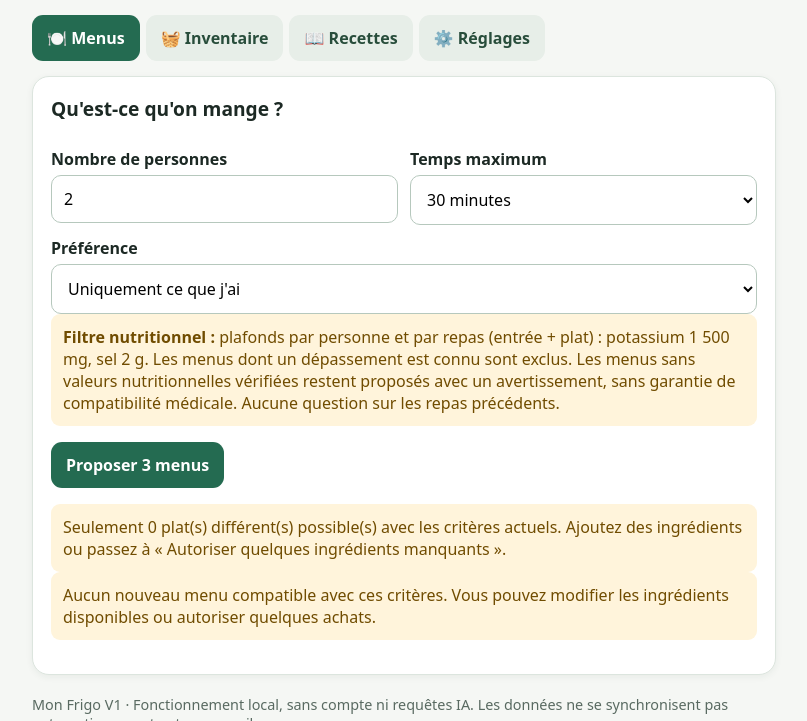
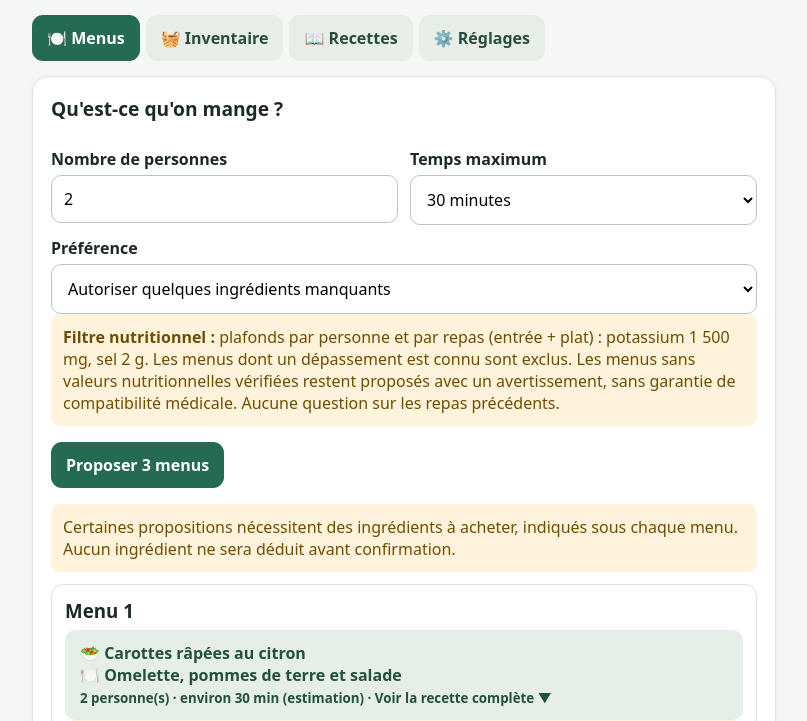
Before and after one commit to Helene-S/mon_frigo_Parents, a plain HTML site: page index.html in a window 1280 px wide. Both pictures are taken after a click on the button "Proposer 3 menus". Shown: the part 79-800 px from the top of the page, without its empty margins (236-1043 px from the left). Drawn offline with Linux system fonts and the light colour scheme.

Commit message:
Recette algo
Prise en compte des aliments avec une quantités non définie

```diff
--- a/index.html
+++ b/index.html
@@ -195,9 +195,25 @@ function renderStock(){
  section('Produits frais, surgelés et autres aliments',Object.entries(state.stock).filter(([,v])=>v>0).sort(([a],[b])=>a.localeCompare(b,'fr')),'stock');
  section('Conserves et emballages',Object.entries(state.packages||{}).filter(([,v])=>v>0).sort(([a],[b])=>a.localeCompare(b,'fr')),'packages');
  section('Quantités à compléter',Object.entries(state.unknown||{}).sort(([a],[b])=>a.localeCompare(b,'fr')),'unknown');
- const note=document.createElement('p');note.className='muted small';note.textContent='Les emballages et les quantités inconnues ne sont pas convertis automatiquement en grammes pour les menus. Les valeurs connues en pièces sont des estimations de poids.';el.append(note);
+ const note=document.createElement('p');note.className='muted small';note.textContent='Les aliments présents avec une quantité inconnue sont utilisables dans les suggestions : leur quantité est à vérifier avant de cuisiner. Les emballages ne sont pas convertis automatiquement en grammes. Les valeurs connues en pièces sont des estimations de poids.';el.append(note);
 }
-function deficit(recipe,people){let missing=[];for(let [key,per] of Object.entries(recipe.ing)){let needed=per*people*(['oeufs','steaks hachés'].includes(key)?catalog[key].grams:1),have=state.stock[key]||0;if(have+0.01<needed)missing.push({key,need:needed-have})}return missing}function ingredientText(key,per,people){let c=catalog[key],q=per*people;return ['oeufs','steaks hachés'].includes(key)?`${q} ${key}`:`${q} g de ${key}`}
+// Une quantité inconnue signifie « présent, quantité à vérifier », pas « absent ».
+const PACKAGE_TO_CATALOG={'haricots verts (bocaux)':'haricots verts','petits pois (boîtes)':'petits pois'};
+function availability(key,needed){
+ const known=Number(state.stock[key])||0;
+ if(known>=needed-0.01)return {status:'known',available:known};
+ const unknownEntries=Object.entries(state.unknown||{}).filter(([name])=>name===key||UNKNOWN_TO_CATALOG[name]===key);
+ if(unknownEntries.length)return {status:'uncertain',available:known};
+ const packages=Object.entries(state.packages||{}).some(([name,count])=>PACKAGE_TO_CATALOG[name]===key&&Number(count)>0);
+ if(packages)return {status:'uncertain',available:known};
+ return {status:'missing',available:known};
+}
+function deficit(recipe,people){let missing=[],uncertain=[];for(let [key,per] of Object.entries(recipe.ing)){
+ let needed=per*people*(['oeufs','steaks hachés'].includes(key)?catalog[key].grams:1),a=availability(key,needed);
+ if(a.status==='missing')missing.push({key,need:needed-a.available});
+ if(a.status==='uncertain')uncertain.push({key,need:needed-a.available});
+}return {missing,uncertain}}
+function ingredientText(key,per,people){let c=catalog[key],q=per*people;return ['oeufs','steaks hachés'].includes(key)?`${q} ${key}`:`${q} g de ${key}`}
 // Valeurs nutritionnelles validées par recette et par portion, à compléter avec des sources vérifiées.
 // Absence de valeur = inconnue, jamais assimilée à zéro.
 const verifiedNutrition={};
@@ -221,10 +237,10 @@ function cookingGuidance(r){
 }
 function menuDetails(m,people){return [m.e,m.p].map(r=>`<h4>${escapeHtml(r.type==='entrée'?'Entrée — ':'Plat — ')}${escapeHtml(r.name)}</h4><p><strong>Ingrédients pour ${people} personne(s) :</strong></p><ul>${Object.entries(r.ing).map(([k,v])=>`<li>${escapeHtml(ingredientText(k,v,people))}</li>`).join('')}</ul><p><strong>Étapes :</strong></p><ol>${r.steps.map(s=>`<li>${escapeHtml(s)}</li>`).join('')}</ol>${cookingGuidance(r)}`).join('')+'<div class="warn small">⚠️ Valeurs nutritionnelles non vérifiées si elles ne sont pas affichées comme calculées. Les temps et températures de cuisson sont indicatifs.</div>';}
 function renderOffers(people){const root=document.getElementById('suggestions');root.replaceChildren();document.getElementById('refreshMenus').classList.toggle('hidden',menuPool.length===0);if(!offered.length){root.innerHTML='<div class="warn">Aucun nouveau menu compatible avec ces critères. Vous pouvez modifier les ingrédients disponibles ou autoriser quelques achats.</div>';return;}
- offered.forEach((m,i)=>{const div=document.createElement('div');div.className='recipe';const notice=m.nutrition.status==='unknown'?'<div class="warn small">⚠️ Potassium et sel non vérifiés : compatibilité médicale inconnue.</div>':`<div class="ok small">Potassium : ${Math.round(m.nutrition.potassiumMg)} mg ; sel : ${m.nutrition.saltG.toFixed(2)} g par personne.</div>`;const miss=m.missing.length?`<div class="warn small">Manque : ${m.missing.map(x=>escapeHtml(x.key+' ('+toDisplay(x.key,x.need)+')')).join(', ')}</div>`:'<div class="ok small">Tous les ingrédients sont disponibles.</div>';
- div.innerHTML=`<h3>Menu ${i+1}</h3><button type="button" class="secondary detail" style="width:100%;text-align:left;white-space:normal">🥗 ${escapeHtml(m.e.name)}<br>🍽️ ${escapeHtml(m.p.name)}<br><small>${people} personne(s) · environ ${m.time} min (estimation) · Voir la recette complète ▼</small></button>${miss}${notice}<div class="details hidden"></div>`;
+ offered.forEach((m,i)=>{const div=document.createElement('div');div.className='recipe';const notice=m.nutrition.status==='unknown'?'<div class="warn small">⚠️ Potassium et sel non vérifiés : compatibilité médicale inconnue.</div>':`<div class="ok small">Potassium : ${Math.round(m.nutrition.potassiumMg)} mg ; sel : ${m.nutrition.saltG.toFixed(2)} g par personne.</div>`;const uncertainNote=m.uncertain&&m.uncertain.length?`<div class="warn small">Quantité à vérifier avant de cuisiner : ${m.uncertain.map(x=>escapeHtml(x.key)).join(', ')}.</div>`:'';const miss=m.missing.length?`<div class="warn small">Manque : ${m.missing.map(x=>escapeHtml(x.key+' ('+toDisplay(x.key,x.need)+')')).join(', ')}</div>`:'<div class="ok small">Tous les ingrédients sont disponibles.</div>';
+ div.innerHTML=`<h3>Menu ${i+1}</h3><button type="button" class="secondary detail" style="width:100%;text-align:left;white-space:normal">🥗 ${escapeHtml(m.e.name)}<br>🍽️ ${escapeHtml(m.p.name)}<br><small>${people} personne(s) · environ ${m.time} min (estimation) · Voir la recette complète ▼</small></button>${miss}${uncertainNote}${notice}<div class="details hidden"></div>`;
  div.querySelector('.detail').onclick=()=>{const d=div.querySelector('.details');const wasHidden=d.classList.contains('hidden');d.classList.toggle('hidden');if(wasHidden)d.innerHTML=menuDetails(m,people)};
- const btn=document.createElement('button');btn.className='secondary';btn.textContent='Repas préparé : déduire les ingrédients';btn.disabled=!!m.missing.length;btn.onclick=()=>{if(!confirm(`Confirmer la préparation pour ${people} personne(s) et déduire les ingrédients du stock ?`))return;const combined={};for(const r of [m.e,m.p])for(const [k,v] of Object.entries(r.ing))combined[k]=(combined[k]||0)+v*people*(['oeufs','steaks hachés'].includes(k)?catalog[k].grams:1);for(const [k,g] of Object.entries(combined))state.stock[k]=Math.max(0,(state.stock[k]||0)-g);save();suggest();alert('Ingrédients déduits.')};div.append(btn);root.append(div)});
+ const btn=document.createElement('button');btn.className='secondary';btn.textContent='Repas préparé : déduire les ingrédients';btn.disabled=!!m.missing.length;btn.onclick=()=>{if(!confirm(`Confirmer la préparation pour ${people} personne(s) et déduire les ingrédients du stock ?`))return;const combined={};for(const r of [m.e,m.p])for(const [k,v] of Object.entries(r.ing))combined[k]=(combined[k]||0)+v*people*(['oeufs','steaks hachés'].includes(k)?catalog[k].grams:1);for(const [k,g] of Object.entries(combined))if((state.stock[k]||0)>0)state.stock[k]=Math.max(0,(state.stock[k]||0)-g);save();suggest();alert('Quantités connues déduites. Les ingrédients de quantité inconnue restent à vérifier et à mettre à jour manuellement.')};div.append(btn);root.append(div)});
 }
 function proteinFamily(r){const k=Object.keys(r.ing);if(k.includes('oeufs'))return 'oeufs';if(k.includes('poulet'))return 'poulet';if(k.includes('steaks hachés'))return 'boeuf';if(k.includes('saumon'))return 'saumon';if(k.includes('cabillaud'))return 'cabillaud';return r.id;}
 let lastFamilies=new Set(),expandedMenus=false;
@@ -232,7 +248,7 @@ function drawThree(){
  let candidates=menuPool.filter(m=>!shownMenus.has(m.e.id+'|'+m.p.id));
  if(!candidates.length){shownMenus.clear();candidates=menuPool.slice();}
  const chosen=[],usedFamilies=new Set(),usedPlats=new Set(),usedEntrees=new Set();
- // D'abord privilégier trois familles de protéines différentes, et changer de famille à chaque renouvellement.
+ // Choisir d'abord des familles de plats différentes, en privilégiant celles non affichées précédemment.
  for(const avoidPrevious of [true,false]){
   for(const m of candidates){if(chosen.length>=3)break;const family=proteinFamily(m.p);
    if(usedFamilies.has(family)||usedPlats.has(m.p.id)||usedEntrees.has(m.e.id))continue;
@@ -240,14 +256,13 @@ function drawThree(){
    chosen.push(m);usedFamilies.add(family);usedPlats.add(m.p.id);usedEntrees.add(m.e.id);
   }
  }
- // Si moins de trois familles existent, montrer des plats distincts, jamais trois variantes d'omelette.
- for(const m of candidates){if(chosen.length>=3)break;if(usedPlats.has(m.p.id)||usedFamilies.has(proteinFamily(m.p)))continue;chosen.push(m);usedPlats.add(m.p.id);usedFamilies.add(proteinFamily(m.p));}
+ // Ne jamais afficher plusieurs omelettes comme si elles étaient des plats différents.
  offered=chosen;lastFamilies=new Set(chosen.map(m=>proteinFamily(m.p)));
  for(const m of offered)shownMenus.add(m.e.id+'|'+m.p.id);
  renderOffers(Number(document.getElementById('people').value));
  const root=document.getElementById('suggestions');
- if(expandedMenus){const msg=document.createElement('div');msg.className='warn';msg.textContent='Pour varier les plats, certaines propositions nécessitent des ingrédients manquants (signalés sous chaque menu). Aucun ingrédient ne sera déduit avant confirmation.';root.prepend(msg);}
- if(offered.length<3){const msg=document.createElement('div');msg.className='warn';msg.textContent='Seulement '+offered.length+' plat(s) différent(s) possible(s) avec les critères actuels. Ajoutez des ingrédients ou passez à « Autoriser quelques ingrédients manquants ».';root.prepend(msg);}
+ if(expandedMenus){const msg=document.createElement('div');msg.className='warn';msg.textContent='Certaines propositions nécessitent des ingrédients à acheter, indiqués sous chaque menu. Aucun ingrédient ne sera déduit avant confirmation.';root.prepend(msg);}
+ if(offered.length<3){const msg=document.createElement('div');msg.className='warn';msg.textContent='Seulement '+offered.length+' famille(s) de plats possible(s) avec ces critères.';root.prepend(msg);}
 }
 function suggest(){
  const people=Math.floor(Number(document.getElementById('people').value)),max=Number(document.getElementById('minutes').value);
@@ -257,27 +272,49 @@ function suggest(){
  for(const e of entries)for(const p of plats){
   const time=Math.max(e.min,p.min)+5;if(time>max)continue;
   const combined={ing:{}};for(const r of [e,p])for(const [k,v] of Object.entries(r.ing))combined.ing[k]=(combined.ing[k]||0)+v;
-  const missing=deficit(combined,people);if(!allow&&missing.length)continue;
+  const availabilityResult=deficit(combined,people),missing=availabilityResult.missing,uncertain=availabilityResult.uncertain;if(!allow&&missing.length)continue;
   const nutrition=nutritionForMenu(e,p);if(nutrition.status==='exceeded')continue;
-  possibilities.push({e,p,time,missing,nutrition,score:missing.reduce((sum,m)=>sum+m.need,0)+missing.length*150});
+  possibilities.push({e,p,time,missing,uncertain,nutrition,score:missing.reduce((sum,m)=>sum+m.need,0)+missing.length*150});
  }
  possibilities.sort((a,b)=>a.score-b.score||a.time-b.time);
  const signature=JSON.stringify({people,max,allow,stock:state.stock,packages:state.packages});
  if(signature!==menuSignature){shownMenus.clear();lastFamilies.clear();menuSignature=signature;}
- menuPool=possibilities;expandedMenus=false;
- // L'inventaire strict peut n'autoriser que des omelettes : ne pas les répéter sous des noms différents.
- // La diversification est proposée seulement après demande de renouvellement, avec achats clairement signalés.
+ menuPool=possibilities;
+ // Si le stock strict ne permet qu'une famille de plats, ouvrir automatiquement
+ // la recherche à quelques achats pour ne pas afficher uniquement des omelettes.
+ if(!allow && new Set(menuPool.map(m=>proteinFamily(m.p))).size<3){
+  document.getElementById('preference').value='missing';
+  expandedMenus=true;
+  return suggestWithMissing(people,max,entries,plats);
+ }
+ expandedMenus=allow;
  drawThree();
+}
+function suggestWithMissing(people,max,entries,plats){
+ const possibilities=[];
+ for(const e of entries)for(const p of plats){
+  const time=Math.max(e.min,p.min)+5;if(time>max)continue;
+  const combined={ing:{}};for(const r of [e,p])for(const [k,v] of Object.entries(r.ing))combined.ing[k]=(combined.ing[k]||0)+v;
+  const availabilityResult=deficit(combined,people),missing=availabilityResult.missing,uncertain=availabilityResult.uncertain,nutrition=nutritionForMenu(e,p);
+  if(nutrition.status==='exceeded')continue;
+  possibilities.push({e,p,time,missing,uncertain,nutrition,score:missing.reduce((sum,m)=>sum+m.need,0)+missing.length*150});
+ }
+ possibilities.sort((a,b)=>a.score-b.score||a.time-b.time);
+ menuPool=possibilities;shownMenus.clear();lastFamilies.clear();
+ menuSignature=JSON.stringify({people,max,allow:true,stock:state.stock,packages:state.packages});
+ expandedMenus=true;drawThree();
 }
 function refreshDiverse(){
  if(!menuPool.length)return suggest();
- const availableFamilies=new Set(menuPool.map(m=>proteinFamily(m.p)));
- if(availableFamilies.size<3 && document.getElementById('preference').value==='available'){
-  document.getElementById('preference').value='missing';
-  expandedMenus=true;suggest();expandedMenus=true;
-  const root=document.getElementById('suggestions');const msg=document.createElement('div');msg.className='warn';msg.textContent='Pour diversifier les plats, le mode « Autoriser quelques ingrédients manquants » a été activé. Les ingrédients à acheter sont indiqués.';root.prepend(msg);
-  return;
+ const families=new Set(menuPool.map(m=>proteinFamily(m.p)));
+ if(families.size<3 && document.getElementById('preference').value==='available'){
+  document.getElementById('preference').value='missing';return suggest();
  }
+ // Les familles sont réordonnées à chaque clic pour éviter que les mêmes trois
+ // plats reviennent toujours en tête du catalogue.
+ const allFamilies=[...new Set(menuPool.map(m=>proteinFamily(m.p)))];
+ const familyPriority=allFamilies.filter(f=>!lastFamilies.has(f)).concat(allFamilies.filter(f=>lastFamilies.has(f)));
+ menuPool.sort((a,b)=>familyPriority.indexOf(proteinFamily(a.p))-familyPriority.indexOf(proteinFamily(b.p))||a.score-b.score);
  drawThree();
 }
 document.getElementById('suggest').onclick=suggest;
```
